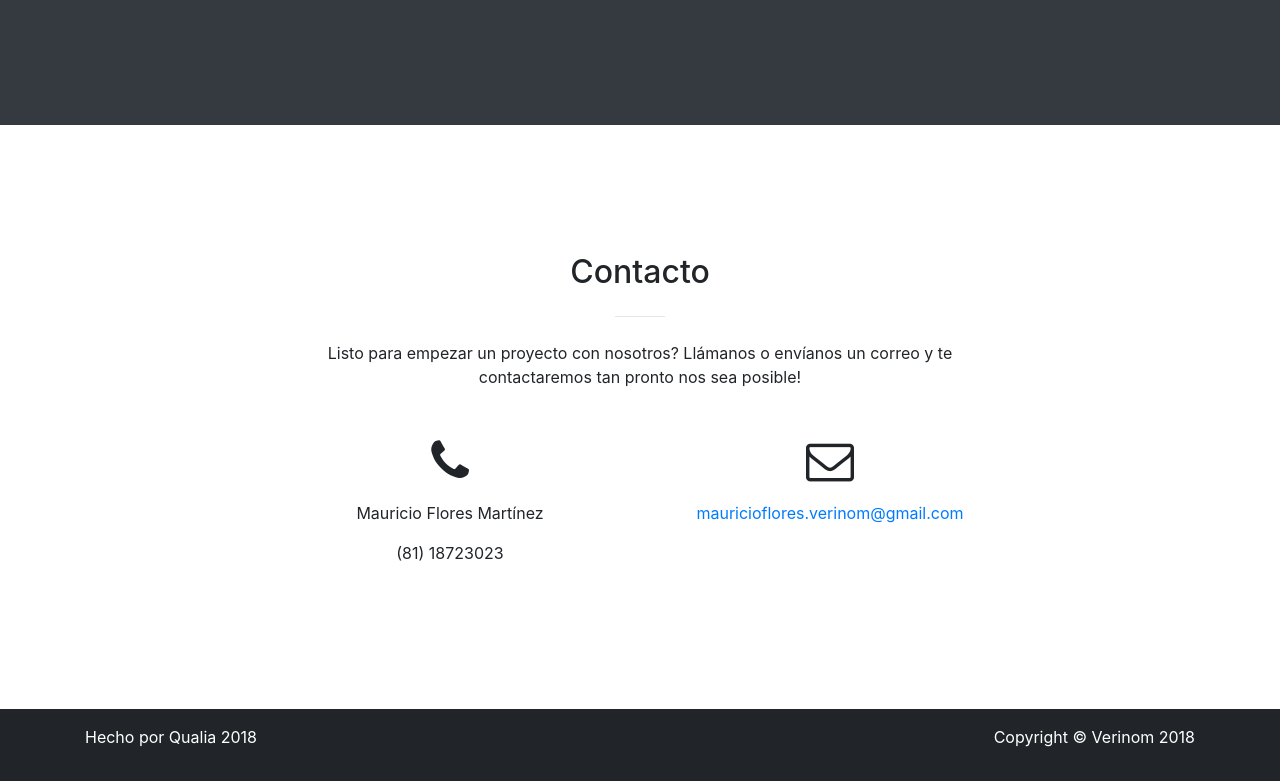
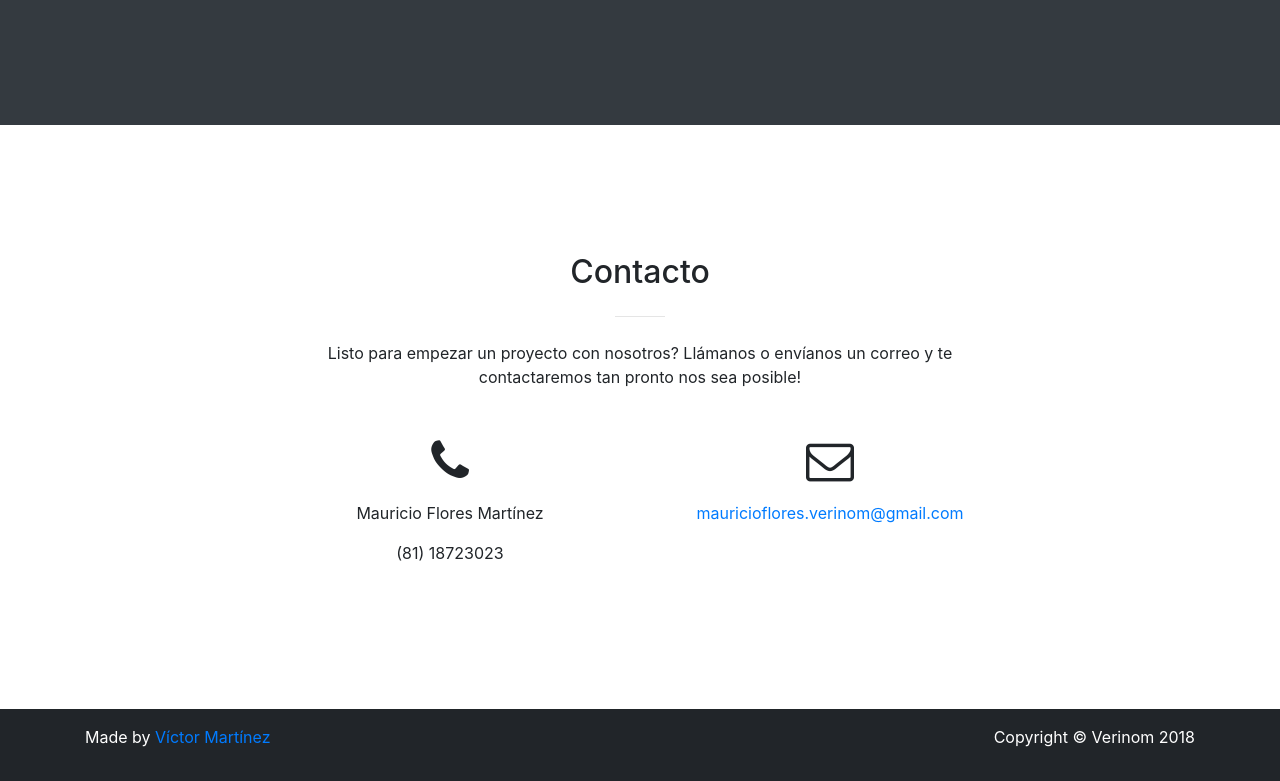
Before and after one commit to blungoco/Verinom, a website with bundled scripts: page index.html in a window 1280 px wide. Shown: the part 2111-2892 px from the top of the page. Built offline with nearby package versions, Linux system fonts and the light colour scheme.

Commit message:
Adding my info

```diff
--- a/index.html
+++ b/index.html
@@ -169,7 +169,7 @@
     <div class="container">
       <div class="row">
         <div class="col-lg-6">
-          <p>Hecho por Qualia 2018</p>
+          <p>Made by <a href="https://vmartinez56.github.io/Resume/" target="_blank"> Víctor Martínez</a></p>
         </div>
         <div class="col-lg-6 text-right">
           Copyright © Verinom 2018
```
